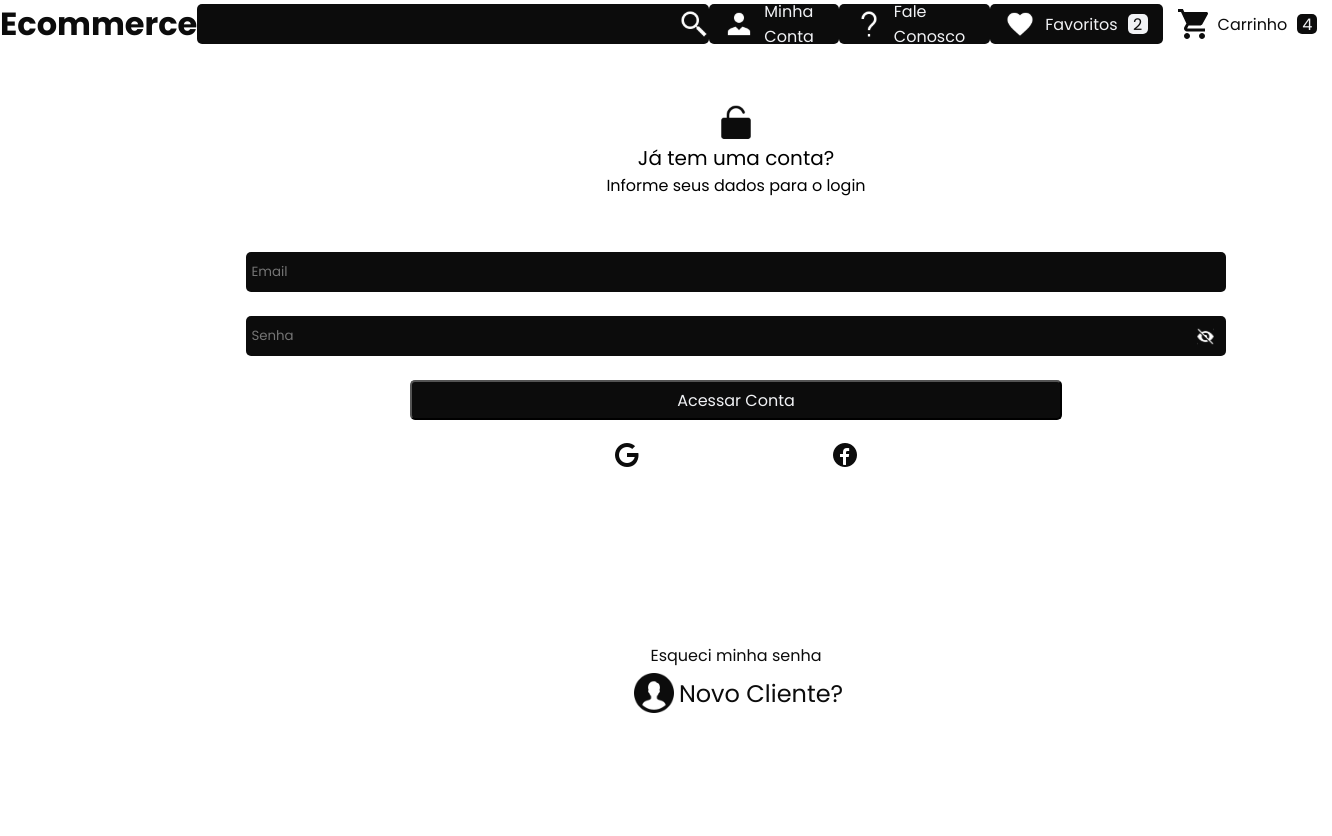
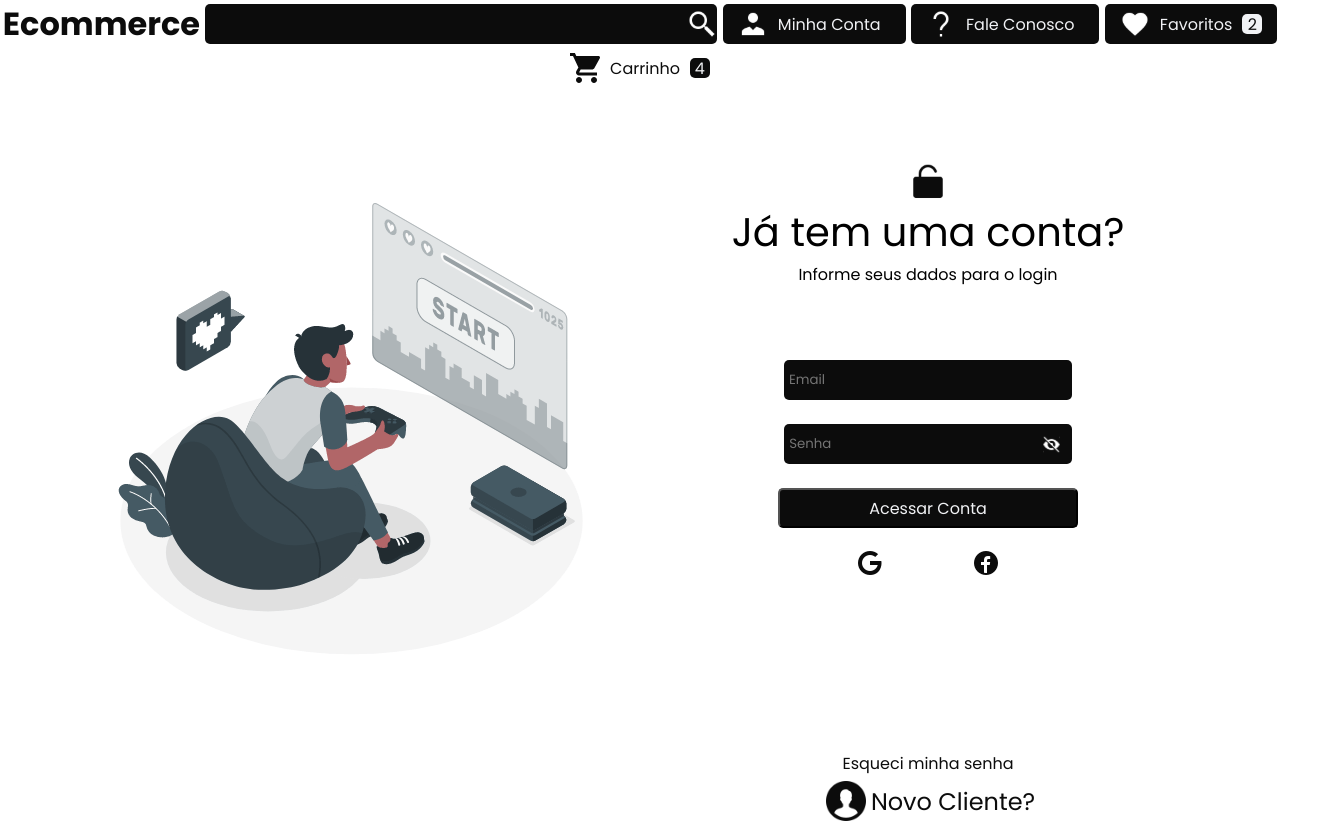
Before and after one commit to DiegoCard117/Ecommerce, a Next.js app: page /Login in a window 1280 px wide. Shown: the whole page, 1332 px wide, since content can reach past the window. Before the commit the page ends 800 px from the top, so only its background shows below. Built offline with nearby package versions, Linux system fonts and the light colour scheme; no server answers.

Commit message:
tela cadastro

```diff
--- a/src/app/Home/page.tsx
+++ b/src/app/Home/page.tsx
@@ -15,6 +15,7 @@ function Home() {
 
   return (
     <>
+      <div className="containerHome">
         <head>
           <title>Home | Ecommerce</title>
         </head>
@@ -23,6 +24,7 @@ function Home() {
         <Body/>
         <Aside/>
         <Footer/>
+      </div>
     </>
   )
 }
--- a/src/app/Login/page.tsx
+++ b/src/app/Login/page.tsx
@@ -15,10 +15,11 @@ import eyeClose from '../../img/eyeClose.svg'
 import google from '../../img/google.svg'
 import face from '../../img/face.svg'
 
-
 import Header from "@/components/Header";
 import { useAuth } from "@/hooks/useAuth";
 import { useRouter } from 'next/navigation';
+
+import imgLogin from '../../img/imgLogin.gif'
 
 function Login() {
 
@@ -38,6 +39,13 @@ function Login() {
       <HeaderDesktop />
       <Header />
       <section className="containerLogin">
+        <div className="imgLogin">
+          <Image
+            src={imgLogin}
+            alt=""
+          />
+        </div>
+        <div className="LoginRight">
           <div className="TopLogin">
             <Image src={locker} alt={"cadeado"}/>
             <h2 className="titleLogin">Já tem uma conta?</h2>
@@ -90,7 +98,7 @@ function Login() {
               Esqueci minha senha
             </Link>
             <Link
-            href={'/Cadastro'}
+              href='/Cadastro'
               className="LinkCadastro"
               >
               <Image
@@ -102,6 +110,7 @@ function Login() {
               <h2>Novo Cliente?</h2>
             </Link>
           </div>
+        </div>
       </section>
     </>
   )
--- a/src/app/page.tsx
+++ b/src/app/page.tsx
@@ -5,7 +5,7 @@ import '../services/firebase'
 export default function App() {
   return (
     <>
-        <Home/>
+      <Home/>
     </>
   )
 }
--- a/src/components/Header.tsx
+++ b/src/components/Header.tsx
@@ -15,7 +15,8 @@ import { useRouter } from 'next/navigation';
 
 export default function Header() {
 
-  //const [isMenuOpen, setIsMenuOpen] = useState(false)
+  const [isMenuOpen, setIsMenuOpen] = useState(false)
+  const [ MenuClass, setMenuClass] = useState('close')
 
   const router = useRouter();
 
@@ -24,6 +25,14 @@ export default function Header() {
   const { setProducts } = useContext(SearchContext)
 
   const [text, setText] = useState("");
+
+  const updateMenu = () => {
+    const aside = document.querySelector('aside');
+    if (aside) {
+      !isMenuOpen ? setMenuClass("open") : setMenuClass("close")
+      setIsMenuOpen(!isMenuOpen)
+    }
+  }
 
   useEffect(()=> {
     const handleResize = () => {
@@ -95,7 +104,9 @@ export default function Header() {
             </div>
           </div>
           <div className='menu-bottom'>
-            <button>
+            <button
+              onClick={updateMenu}
+            >
             <Image
                 src={menu}
                 alt='menu'
@@ -110,6 +121,22 @@ export default function Header() {
               onChange={handleChange}/>
           </div>
         </nav>
+        <aside>
+          <div className={MenuClass}>
+            <ul>
+              <li>Hardware</li>
+              <li>Perifericos</li>
+              <li>Computadores</li>
+              <li>Kit Upgrade</li>
+              <li>Monitores</li>
+              <li>Cadeiras e Mesas Gamer</li>
+              <li>Cadeiras e Mesas de Escritorio</li>
+              <li>Notebooks</li>
+              <li>Consoles</li>
+              <li>Redes e Wireless</li>
+            </ul>
+          </div>
+        </aside>
       </header>
 
     </>
@@ -118,16 +145,6 @@ export default function Header() {
 
 /*
 <aside>
-        <div className='menu-left' onClick={updateMenu}>
-          {imagens.map( (item) => (
-            <button key={item.id}>
-              <Image
-                src={item.img}
-                alt='menu'
-              />
-            </button>
-          ))}
-        </div>
   <div className={MenuClass}>
     <ul>
       <li>Hardware</li>
@@ -163,4 +180,15 @@ export default function Header() {
   import console from '../img/console.svg'
   import router from '../img/router.svg'
 
+        <div className='menu-left' onClick={updateMenu}>
+          {imagens.map( (item) => (
+            <button key={item.id}>
+              <Image
+                src={item.img}
+                alt='menu'
+              />
+            </button>
+          ))}
+        </div>
+
 */
--- a/src/components/HeaderDesktop.tsx
+++ b/src/components/HeaderDesktop.tsx
@@ -82,7 +82,7 @@ export default function HeaderDesktop() {
             <p>Favoritos</p>
             <div className="quantidade-favoritos"><p>2</p></div>
           </Link>
-        <Link href="" className="carrinho">
+          <Link href="/Cart" className="carrinho">
             <Image
               src={cart}
               alt=""
--- a/src/contexts/SearchProvider.tsx
+++ b/src/contexts/SearchProvider.tsx
@@ -23,10 +23,10 @@ interface Product {
 interface ContextData {
   products: Product[];
   setProducts: React.Dispatch<React.SetStateAction<Product[]>>;
-  cartItems: string[];
-  setCartItems: React.Dispatch<React.SetStateAction<string[]>>;
-  favorites: string[];
-  setFavorites: React.Dispatch<React.SetStateAction<string[]>>;
+  cartItems: Product[];
+  setCartItems: React.Dispatch<React.SetStateAction<Product[]>>;
+  favorites: Product[];
+  setFavorites: React.Dispatch<React.SetStateAction<Product[]>>;
 }
 
 interface SearchProviderProps {
@@ -37,8 +37,8 @@ export const SearchContext = createContext<ContextData | Product>({} as Product)
 
 export const SearchProvider: React.FC<SearchProviderProps> = ({ children }) => {
   const [products, setProducts] = useState<Product[]>([]);
-  const [cartItems, setCartItems] = useState<string[]>([]);
-  const [favorites, setFavorites] = useState<string[]>([]);
+  const [cartItems, setCartItems] = useState<Product[]>([]);
+  const [favorites, setFavorites] = useState<Product[]>([]);
 
   const value: ContextData = {
     products,
--- /dev/null
+++ b/src/css/cadastro.scss
@@ -0,0 +1,101 @@
+
+* {
+  outline: 1px solid red;
+}
+
+.containerCadastro {
+  z-index: 99;
+  height: 100vh;
+  width: 96vw;
+  display: flex;
+  align-items: center;
+  flex-direction: column;
+  padding: 10px;
+
+  .btnLoginVolta {
+    position: relative;
+    right: -25%;
+    text-decoration: none;
+    color: #0c0c0c;
+    margin-bottom: 40px;
+  }
+
+  .TopCadastro {
+    display: flex;
+    flex-direction: column;
+    align-items: center;
+
+    h1 {
+      font-weight: normal;
+    }
+
+    p {
+      text-align: center;
+      width: 70%;
+    }
+  }
+
+  form {
+    width: 100%;
+    display: flex;
+    flex-direction: column;
+    align-items: center;
+
+    label, input, select {
+      width: 90%;
+      border-radius: 5px;
+    }
+
+    label {
+      margin: 15px 0px 0px 30px;
+    }
+
+    input, select {
+      background: #0c0c0c;
+      border: none;
+      color: #F1F2F5;
+      padding: 15px;
+    }
+
+    .CriarCadastro {
+      background: #0c0c0c;
+      color: #F1F2F5;
+      padding: 15px;
+      border-radius: 5px;
+      margin: 20px 0px;
+      width: 50%;
+    }
+
+    .CriarCadastro:hover {
+      background: #F1F2F5;
+      color: #0c0c0c;
+      outline:1px solid #0c0c0c;
+    }
+
+    .boxSenha {
+      width: 90%;
+      display: flex;
+      flex-direction: column;
+      justify-content: space-between;
+
+      .boxSenhaDentro {
+        display: flex;
+        justify-content: space-between;
+        input {
+          width: 45%;
+        }
+      }
+    }
+  }
+  .boxLoginSocial {
+    width: 40%;
+    display: flex;
+    justify-content: space-between;
+    padding-bottom: 40px;
+
+    button {
+      background: none;
+      border: none;
+    }
+  }
+}
--- a/src/css/globals.scss
+++ b/src/css/globals.scss
@@ -92,45 +92,35 @@
   }
 
 
-/*
+
   aside {
     display: flex;
     flex-direction: row;
+    position: absolute;
+    width: 100%;
+    height: 100%;
+    left: 0px;
 
-    .menu-left {
+    .open {
+      background: #0C0C0C;
       z-index: 99;
-      background: var(--black);
-      width: 90px;
-      height: 750px;
+      width: 100%;
+      height: 100%;
       display: flex;
       flex-direction: column;
-      padding: 20px;
-    }
-
-    button {
-      background: transparent;
-      padding: 11px 0;
-    }
-
-    .open {
-      position: absolute;
-      left: 90px;
-      background: var(--black);
-      color: var(--white);
-      width: calc(100% - 90px);
-      height: 750px;
-      padding: 5px;
+      align-items: center;
 
       ul {
         li {
-          padding: 32px 0px 11px 20px;
-          list-style-type: none;
-          font-size: 16px;
+          padding: 10px;
+          color: #F1F2F5;
+          list-style: none;
+          text-align: center;
         }
       }
     }
   }
-*/
+
   .body-products {
     grid-area: section;
     display: flex;
@@ -334,7 +324,8 @@
 
 }
   @media screen and (min-width: 720px){
-    body {
+
+    .containerHome {
       display: grid;
       grid-template-areas:
        'header header'
@@ -349,6 +340,7 @@
       display: flex;
       justify-content: space-around;
       align-items: center;
+      flex-wrap: wrap;
 
       .titleSite {
         color: #0C0C0C;
@@ -444,10 +436,12 @@
       grid-area: section;
       display: flex ;
       flex-wrap: wrap;
+      justify-content: center;
 
       .top-img {
         width: 100%;
         object-fit: cover;
+
       }
 
       .box-products {
--- a/src/css/login.scss
+++ b/src/css/login.scss
@@ -8,8 +8,15 @@
   flex-direction: column;
   align-items: center;
   width: 100%;
+  grid-area: section;
+
+  .imgLogin {
+    display: none;
+  }
+
+  .LoginRight {
     height: calc(100vh - 120px);
-  grid-area: section;
+    width: 100%;
 
     .TopLogin, .MedLogin, .BottomLogin {
       display: flex;
@@ -48,6 +55,8 @@
           border-radius: 5px;
           font-size: 16px;
           font-weight: normal;
+          z-index: 99;
+          cursor: pointer;
           transition: 0.5s ease;
         }
 
@@ -66,6 +75,7 @@
           border-radius: 5px;
           color: #F1F2F5;
           padding-left: 5px;
+          z-index: 99;
         }
 
         .inputSenhaLogin {
@@ -98,12 +108,14 @@
         }
       }
       .boxLoginSocial {
+        z-index: 99;
         margin-top: 20px;
         width: 40%;
         display: flex;
         justify-content: space-around;
 
         .socialLogin {
+          cursor: pointer;
           border: none;
           background: none;
         }
@@ -115,6 +127,7 @@
       height: 15%;
       width: 100%;
       padding-bottom: 10px;
+      z-index: 199;
 
       .LinkCadastro {
         display: flex;
@@ -123,6 +136,8 @@
         padding: 0px 5px;
         color: #0c0c0c;
         text-decoration: none;
+        z-index: 99;
+
         h2 {
           font-weight: normal;
         }
@@ -133,4 +148,53 @@
         color: #0c0c0c;
       }
     }
+
+
   }
+}
+
+@media screen and (min-width: 720px){
+  .containerLogin {
+    display: flex;
+    flex-direction: row;
+    align-items: center;
+    justify-content: center;
+
+    .imgLogin {
+      display: block;
+      width: 45%;
+
+      img {
+        width: 100%;
+        object-fit: contain;
+      }
+    }
+
+    .LoginRight {
+      width: 45%;
+
+      .TopLogin {
+        height: 40%;
+        h2 { font-size: 40px;}
+        h3 { font-size: 16px;}
+      }
+
+      .MedLogin {
+
+        .formLogin {
+          .inputEmailLogin {
+            width: 50%;
+          }
+
+          .inputSenhaLogin {
+            width: 55.5%;
+          }
+
+          .btnLogin {
+            max-width: 300px;
+          }
+        }
+      }
+    }
+  }
+}
```
Also changed, not shown: src/app/Cadastro/page.tsx (+18 -9 lines), src/img/imgLogin.gif (added). Lines whose indentation alone changed are shown as unchanged.
